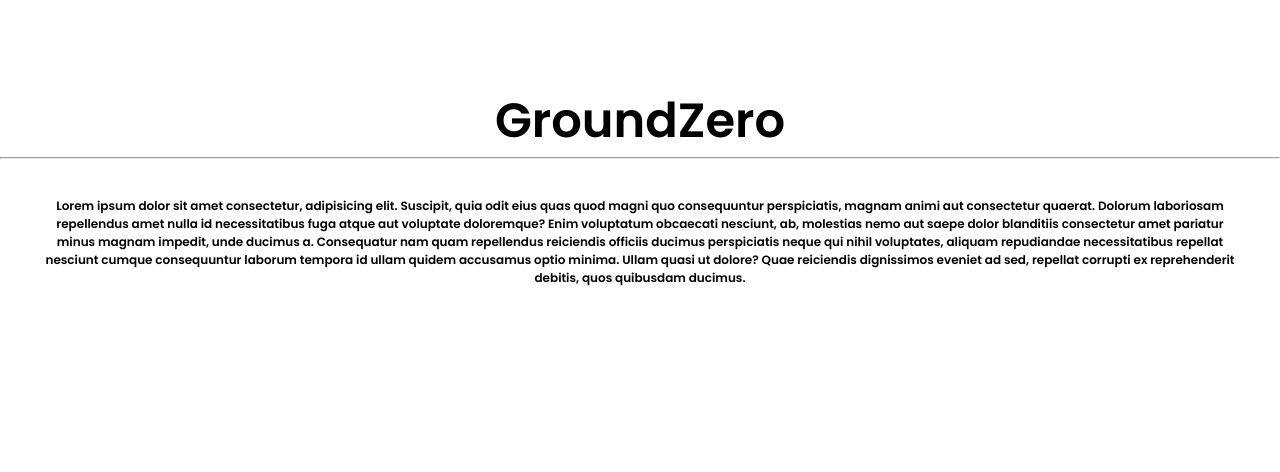
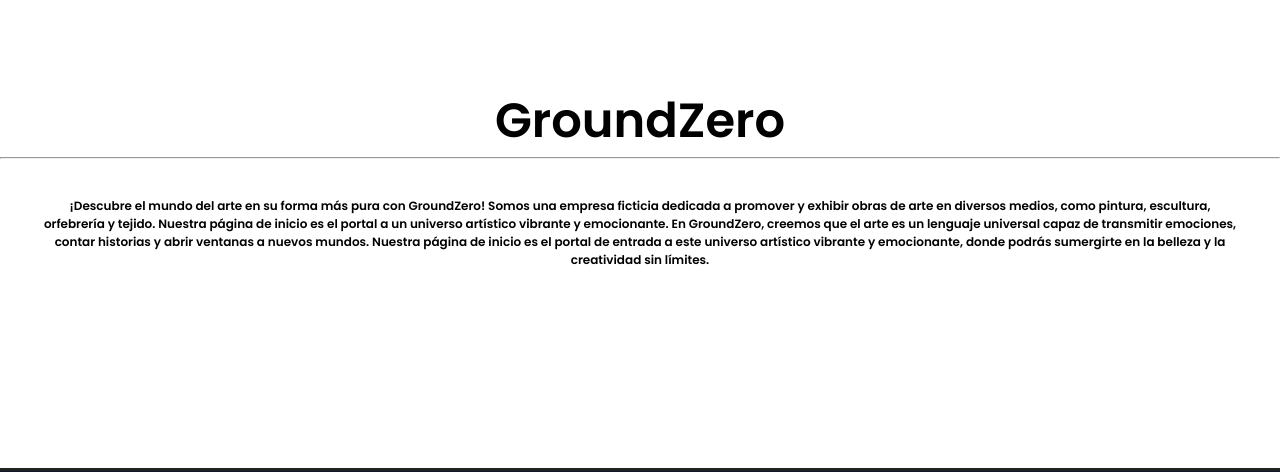
Before and after one commit to GonzaloMontoya/GZD, a Django app: page / in a window 1280 px wide. Shown: the part 142-614 px from the top of the page. Run offline with Django 4.2, Linux system fonts and the light colour scheme; some libraries are stand-ins or nearby versions.

Commit message:
Cambios3

```diff
--- a/GZDjango/GroundZero/templates/GroundZero/index.html
+++ b/GZDjango/GroundZero/templates/GroundZero/index.html
@@ -12,14 +12,12 @@
         </h1>
         <div style="margin-bottom: 5cm;">
             <p style="font-size: 12px; display: block; margin-left: 40px; margin-right: 40px; text-align: center;">
-                Lorem ipsum dolor sit amet consectetur, adipisicing elit. Suscipit, quia odit eius quas quod magni
-                quo consequuntur perspiciatis, magnam animi aut consectetur quaerat. Dolorum laboriosam repellendus
-                amet nulla id necessitatibus fuga atque aut voluptate doloremque? Enim voluptatum obcaecati
-                nesciunt, ab, molestias nemo aut saepe dolor blanditiis consectetur amet pariatur minus magnam
-                impedit, unde ducimus a. Consequatur nam quam repellendus reiciendis officiis ducimus perspiciatis
-                neque qui nihil voluptates, aliquam repudiandae necessitatibus repellat nesciunt cumque consequuntur
-                laborum tempora id ullam quidem accusamus optio minima. Ullam quasi ut dolore? Quae reiciendis
-                dignissimos eveniet ad sed, repellat corrupti ex reprehenderit debitis, quos quibusdam ducimus.
+                ¡Descubre el mundo del arte en su forma más pura con GroundZero! Somos una empresa ficticia dedicada a
+                promover y exhibir obras de arte en diversos medios, como pintura, escultura, orfebrería y tejido.
+                Nuestra página de inicio es el portal a un universo artístico vibrante y emocionante. En GroundZero,
+                creemos que el arte es un lenguaje universal capaz de transmitir emociones, contar historias y abrir
+                ventanas a nuevos mundos. Nuestra página de inicio es el portal de entrada a este universo artístico
+                vibrante y emocionante, donde podrás sumergirte en la belleza y la creatividad sin límites.
             </p>
         </div>
     </section>
```
Also changed, not shown: GZDjango/db.sqlite3.
